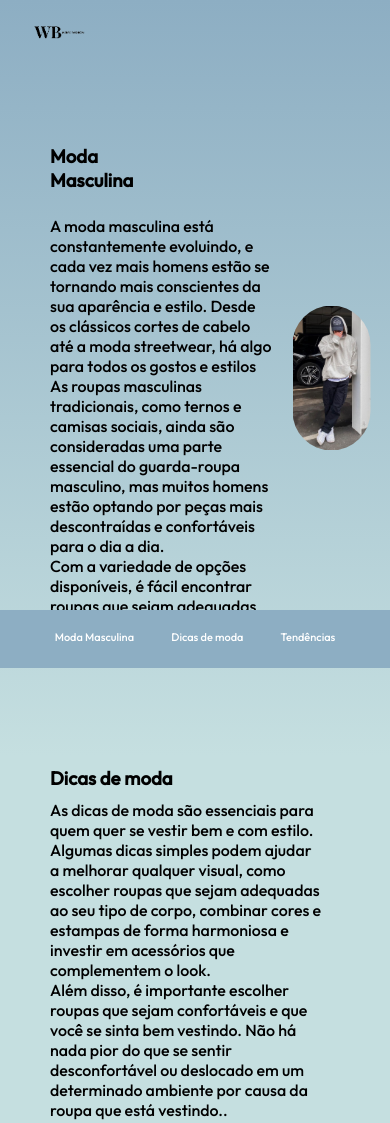
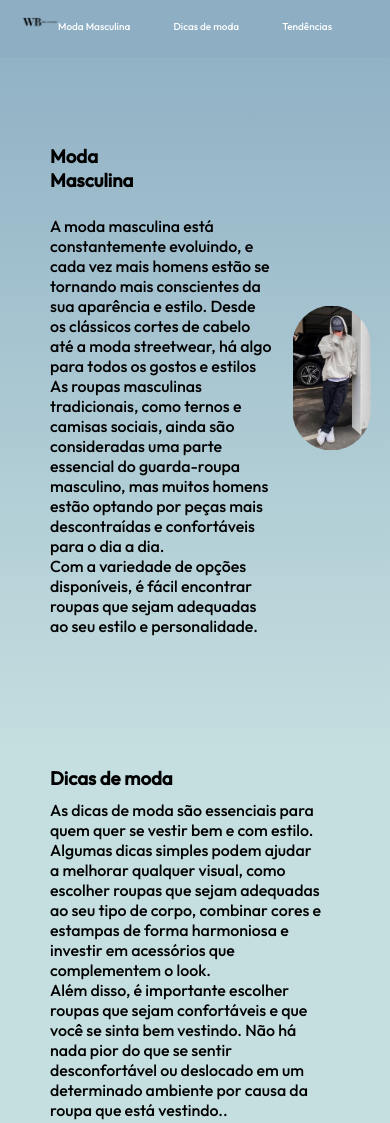
Before and after one commit to williamc4rlos/WB-mens-fashion, a plain HTML site: page index.html in a window 390 px wide. Shown: the top 1123 px of the page. Drawn offline with Linux system fonts and the light colour scheme.

Commit message:
Add files via upload

```diff
--- a/style.css
+++ b/style.css
@@ -306,15 +306,11 @@ html{
     text-decoration: none;
 }
 
-.cabecalho
-{
 
-    top: 610px;
 
-}
 
 .logo
-{   width: 30%;
+{   width: 20%;
     padding-left: 1px;
     margin-top: 1px;
     z-index:9999;
@@ -326,8 +322,8 @@ html{
 {
     display: inline-block;
     margin: 0 5px;
-    font-size: 11px ;
-    padding: 0 2px;
+    font-size: 10px ;
+
 
 }
 
```
